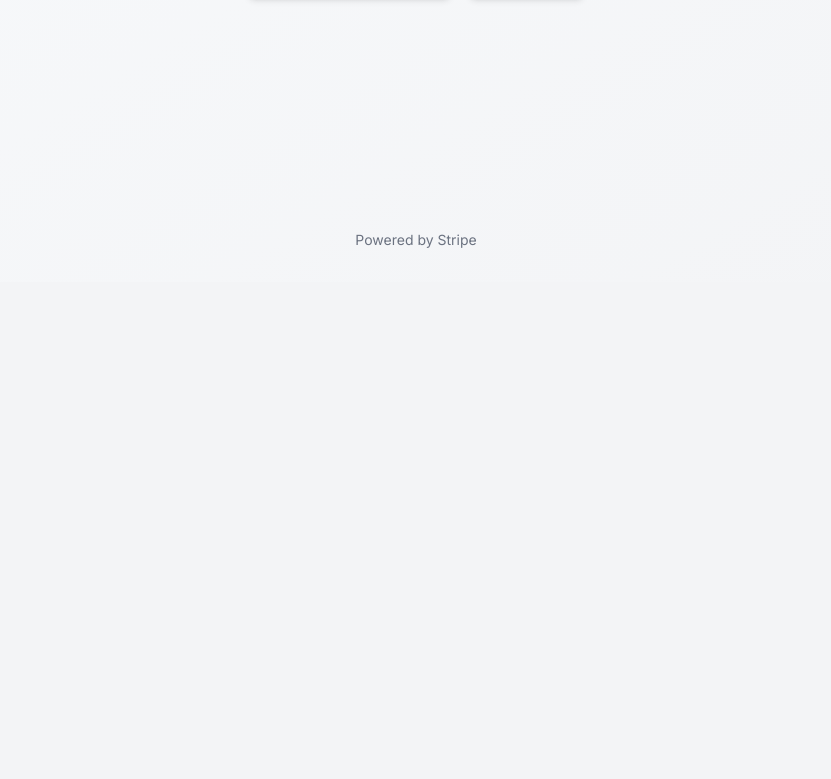
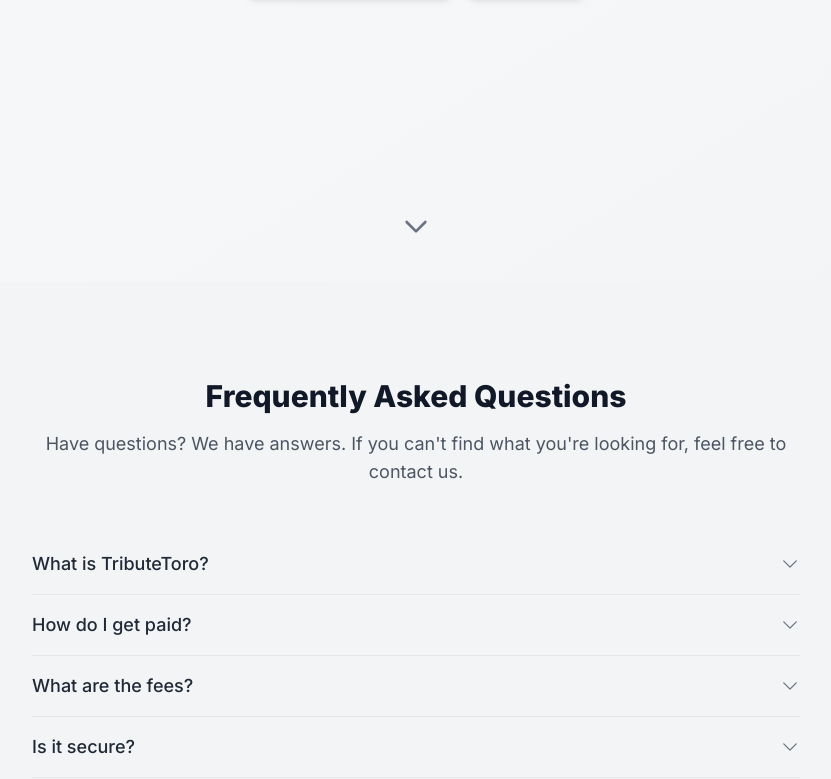
Before and after one commit to su-lewis/ToroFrontend, a Next.js app: page / in a window 1280 px wide. Shown: the part 518-1297 px from the top of the page, without its empty margins (224-1055 px from the left). Before the commit the page ends 800 px from the top, so only its background shows below. Built offline with nearby package versions, Linux system fonts and the light colour scheme; no server answers.

Commit message:
new frontpage

```diff
--- a/src/app/(legal)/privacy-policy/page.js
+++ b/src/app/(legal)/privacy-policy/page.js
@@ -8,7 +8,7 @@
       <div className="max-w-4xl mx-auto py-12 px-4 sm:px-6 lg:px-8">
         <div className="prose prose-invert mx-auto">
           <h1>TributeToro Privacy Policy</h1>
-          <p className="lead">VERSION 2.1 | LAST REVISED ON: [Date, e.g., JUNE 01, 2024]</p>
+          <p className="lead">VERSION 2.1 | LAST REVISED ON: [AUGUST 25, 2024]</p>
 
           <p>TributeToro (“we,” “us,” or “our”) is committed to protecting your privacy. This Privacy Policy explains how we collect, use, and safeguard your information when you use our website, www.tributetoro.com (the “Site”), and our services (the “Service”).</p>
 
--- a/src/app/(legal)/refund-policy/page.js
+++ b/src/app/(legal)/refund-policy/page.js
@@ -8,7 +8,7 @@
       <div className="max-w-4xl mx-auto py-12 px-4 sm:px-6 lg:px-8">
         <div className="prose prose-invert mx-auto">
           <h1>TributeToro Refund Policy</h1>
-          <p className="lead">VERSION 1.1 | LAST REVISED ON: [Date, e.g., JUNE 01, 2024]</p>
+          <p className="lead">VERSION 1.1 | LAST REVISED ON: [AUGUST 25, 2024]</p>
 
           <h2>1. Our Philosophy on Support</h2>
           <p>At TributeToro, we are committed to fostering a community where financial contributions are recognized as direct and voluntary acts of support for creators. This Refund Policy is designed to be clear and fair, protecting both the supporter and the creator. By making a payment on TributeToro, you acknowledge and agree to the terms of this policy.</p>
--- a/src/app/(legal)/terms-of-service/page.js
+++ b/src/app/(legal)/terms-of-service/page.js
@@ -10,7 +10,7 @@
       <div className="max-w-4xl mx-auto py-12 px-4 sm:px-6 lg:px-8">
         <div className="prose prose-invert mx-auto">
           <h1>Website Terms of Use</h1>
-          <p className="lead">VERSION 1.6 | LAST REVISED ON: [Date, e.g., JUNE 01, 2024]</p>
+          <p className="lead">VERSION 1.6 | LAST REVISED ON: [AUGUST 25, 2024]</p>
 
           <p>The website located at www.tributetoro.com (the “Site”) is a copyrighted work belonging to TributeToro (“Company”, “us”, “our”, “we”, and “TributeToro”). Certain features of the Site may be subject to additional guidelines, terms, or rules, which will be posted on the Site in connection with such features. All such additional terms, guidelines, and rules are incorporated by reference into these Terms. In the context of these Terms, terms such as "gift", "gifts", and "support" are used to describe various forms of contributions to support content creators.</p>
 
--- a/src/app/page.js
+++ b/src/app/page.js
@@ -1,9 +1,9 @@
-// frontend/src/app/page.js
-// Triggering a new Vercel deployment for the develop branch
 import { cookies } from 'next/headers';
 import { createServerClient } from '@supabase/ssr';
 import { redirect } from 'next/navigation';
 import Link from 'next/link';
+import FaqSection from '@/components/FaqSection'; // Import the new section
+import Footer from '@/components/Footer';       // Import the new footer
 
 export default async function HomePage() {
   const cookieStore = cookies();
@@ -19,14 +19,18 @@
 
   const { data: { session } } = await supabase.auth.getSession();
 
-  // If a session exists, the user is logged in. Redirect to the dashboard.
+  // If a session exists, redirect to the dashboard. This behavior is unchanged.
   if (session) {
     redirect('/dashboard');
   }
 
-  // If no session, show the public landing page content.
+  // If no session, render the new scrolling landing page.
   return (
-    <div className="min-h-screen flex flex-col items-center justify-center text-center p-6 bg-gradient-to-br from-slate-50 to-gray-100 dark:from-slate-900 dark:to-gray-800">
+    // The main wrapper for the entire scrolling page
+    <div className="bg-gray-50 dark:bg-gray-900">
+
+      {/* Section 1: Hero (your original login/signup screen, modified for scrolling) */}
+      <div className="relative min-h-screen flex flex-col items-center justify-center text-center p-6 bg-gradient-to-br from-slate-50 to-gray-100 dark:from-slate-900 dark:to-gray-800">
         <div className="max-w-3xl">
           <h1 className="text-5xl md:text-6xl font-extrabold mb-6">
             <span className="text-transparent bg-clip-text bg-gradient-to-r from-blue-500 via-purple-500 to-pink-500">
@@ -52,9 +56,22 @@
             </Link>
           </div>
         </div>
-      <footer className="absolute bottom-8 text-gray-500 dark:text-gray-400 text-sm">
-        Powered by Stripe
-      </footer>
+
+        {/* The old "Powered by Stripe" footer is replaced by a "scroll down" hint */}
+        <div className="absolute bottom-10">
+          <a href="#faq" aria-label="Scroll to FAQ" className="animate-bounce">
+            <svg xmlns="http://www.w3.org/2000/svg" className="h-8 w-8 text-gray-500 dark:text-gray-400" fill="none" viewBox="0 0 24 24" stroke="currentColor">
+              <path strokeLinecap="round" strokeLinejoin="round" strokeWidth={2} d="M19 9l-7 7-7-7" />
+            </svg>
+          </a>
+        </div>
+      </div>
+
+      {/* Section 2: FAQ Section */}
+      <FaqSection />
+
+      {/* Section 3: Footer */}
+      <Footer />
     </div>
   );
 }
--- /dev/null
+++ b/src/components/FaqSection.js
@@ -0,0 +1,43 @@
+import FaqItem from '@/components/FaqItem';
+
+// A curated list of the most important questions for new users.
+const faqs = [
+  {
+    question: "What is TributeToro?",
+    answer: "TributeToro is a platform that allows content creators to receive financial support from their audience through a simple, elegant 'link-in-bio' style page. You can share your links and accept tips directly from your fans."
+  },
+  {
+    question: "How do I get paid?",
+    answer: "We use Stripe, a world-class payment processor, to handle all transactions. You simply connect your Stripe account during setup, and any tips you receive are transferred to your Stripe balance and paid out to your bank account."
+  },
+  {
+    question: "What are the fees?",
+    answer: "TributeToro is free to use. We charge a transparent 15% platform fee on each successful transaction, which is added on top of the amount a fan chooses to give. This means you always receive the full intended amount."
+  },
+  {
+    question: "Is it secure?",
+    answer: "Absolutely. All payment and personal information is handled directly by Stripe, which is certified to the highest industry standards. We never store your sensitive financial data on our servers."
+  }
+];
+
+export default function FaqSection() {
+  return (
+    <div id="faq" className="bg-gray-100 dark:bg-gray-800">
+      <div className="max-w-7xl mx-auto py-16 px-4 sm:py-24 sm:px-6 lg:px-8">
+        <div className="max-w-3xl mx-auto text-center">
+          <h2 className="text-3xl font-extrabold text-gray-900 dark:text-white">Frequently Asked Questions</h2>
+          <p className="mt-4 text-lg text-gray-600 dark:text-gray-400">
+            Have questions? We have answers. If you can't find what you're looking for, feel free to contact us.
+          </p>
+        </div>
+        <div className="mt-12">
+          <div className="max-w-3xl mx-auto">
+            {faqs.map((faq, index) => (
+              <FaqItem key={index} question={faq.question} answer={faq.answer} />
+            ))}
+          </div>
+        </div>
+      </div>
+    </div>
+  );
+}
--- /dev/null
+++ b/src/components/Footer.js
@@ -0,0 +1,50 @@
+import Link from 'next/link';
+
+export default function Footer() {
+  return (
+    <footer className="bg-gray-900 text-gray-400">
+      <div className="max-w-7xl mx-auto py-12 px-4 sm:px-6 lg:px-8">
+        <div className="xl:grid xl:grid-cols-3 xl:gap-8">
+          <div className="space-y-8 xl:col-span-1">
+            <Link href="/">
+              <div className="text-3xl font-bold">
+                <span className="text-transparent bg-clip-text bg-gradient-to-r from-blue-500 via-purple-500 to-pink-500">
+                  Tribute
+                </span>
+                <span className="text-white">
+                  Toro
+                </span>
+              </div>
+            </Link>
+            <p className="text-gray-400 text-base">
+              The simplest way for creators to accept support from their audience.
+            </p>
+          </div>
+          <div className="mt-12 grid grid-cols-2 gap-8 xl:mt-0 xl:col-span-2">
+            <div className="md:grid md:grid-cols-2 md:gap-8">
+              <div>
+                <h3 className="text-sm font-semibold text-gray-200 tracking-wider uppercase">Support</h3>
+                <ul className="mt-4 space-y-4">
+                  <li><Link href="/dashboard/support" className="text-base text-gray-400 hover:text-white">FAQ Page</Link></li>
+                  <li><a href="mailto:contact.tributetoro@gmail.com" className="text-base text-gray-400 hover:text-white">Email Us</a></li>
+                  <li><a href="https://x.com/tributetoro" target="_blank" rel="noopener noreferrer" className="text-base text-gray-400 hover:text-white">X.com / Twitter</a></li>
+                </ul>
+              </div>
+              <div className="mt-12 md:mt-0">
+                <h3 className="text-sm font-semibold text-gray-200 tracking-wider uppercase">Legal</h3>
+                <ul className="mt-4 space-y-4">
+                  <li><Link href="/terms-of-service" className="text-base text-gray-400 hover:text-white">Terms of Service</Link></li>
+                  <li><Link href="/privacy-policy" className="text-base text-gray-400 hover:text-white">Privacy Policy</Link></li>
+                  <li><Link href="/refund-policy" className="text-base text-gray-400 hover:text-white">Refund Policy</Link></li>
+                </ul>
+              </div>
+            </div>
+          </div>
+        </div>
+        <div className="mt-12 border-t border-gray-700 pt-8">
+          <p className="text-base text-gray-500 xl:text-center">&copy; {new Date().getFullYear()} TributeToro. All rights reserved.</p>
+        </div>
+      </div>
+    </footer>
+  );
+}
```
Also changed, not shown: src/components/LoginForm.js (+15 -4 lines). Lines whose indentation alone changed are shown as unchanged.
